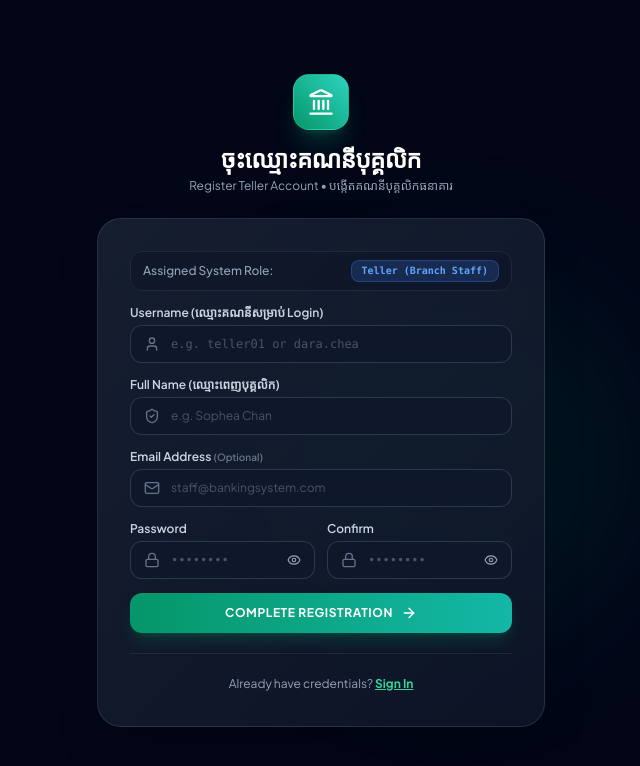
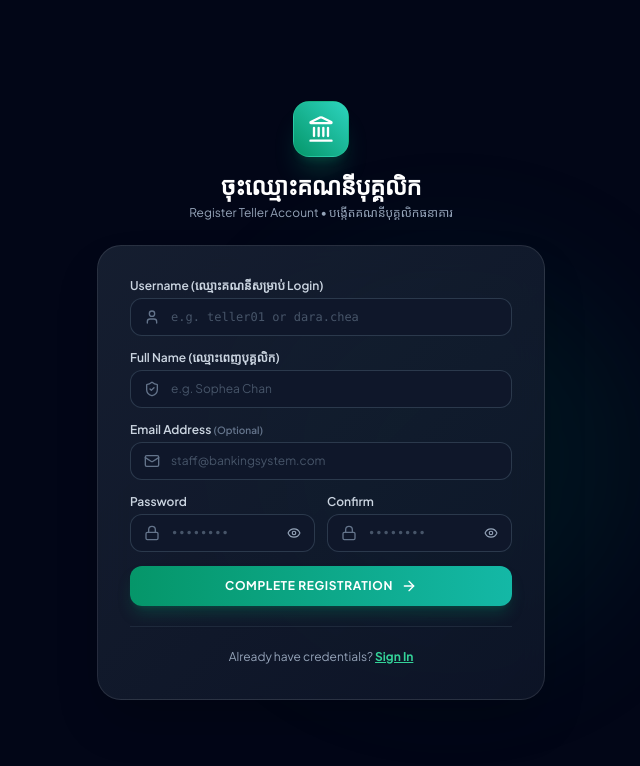
Before and after one commit to YimLemeng/BankSystem_ASP_web, a React (Vite) app: page /register in a window 1280 px wide. Shown: the top 766 px of the page, without its empty margins (319-959 px from the left). Built offline with nearby package versions, Linux system fonts and the light colour scheme; a web font is replaced by a local one.

Commit message:
refactor(register): remove assigned system role badge from register form

```diff
--- a/src/pages/Register.jsx
+++ b/src/pages/Register.jsx
@@ -89,14 +89,6 @@ export default function Register() {
               )}
 
               <form onSubmit={handleSubmit} className="space-y-3.5">
-                {/* Role Badge */}
-                <div className="flex items-center justify-between px-3 py-2 rounded-xl bg-slate-900/90 border border-slate-800 text-xs">
-                  <span className="text-slate-400 font-medium">Assigned System Role:</span>
-                  <span className="px-2.5 py-0.5 rounded-lg text-[10px] font-bold bg-blue-500/20 text-blue-400 border border-blue-500/30 font-mono">
-                    Teller (Branch Staff)
-                  </span>
-                </div>
-
                 {/* Username */}
                 <div>
                   <label className="block text-xs font-semibold text-slate-300 mb-1">
```
